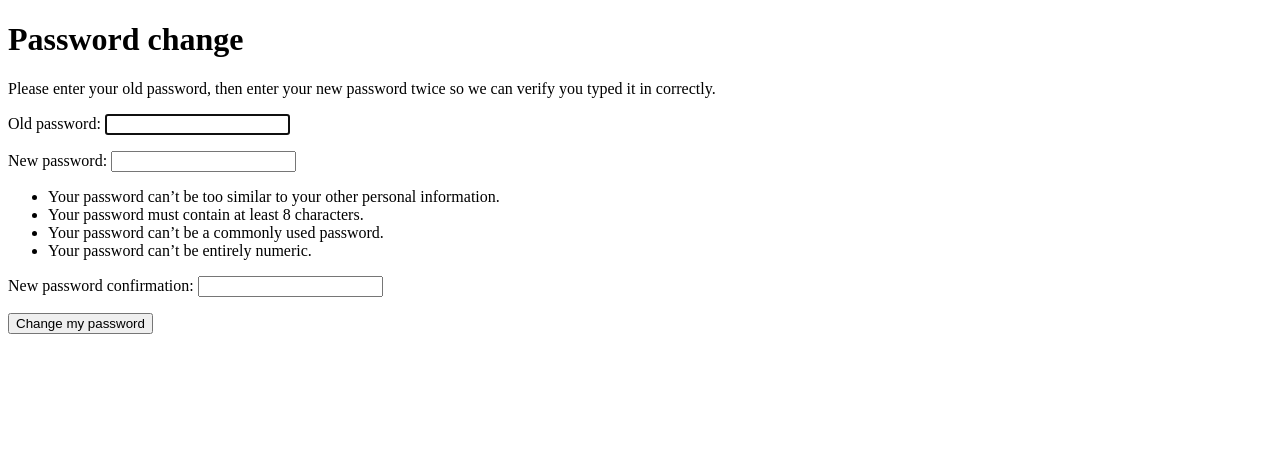
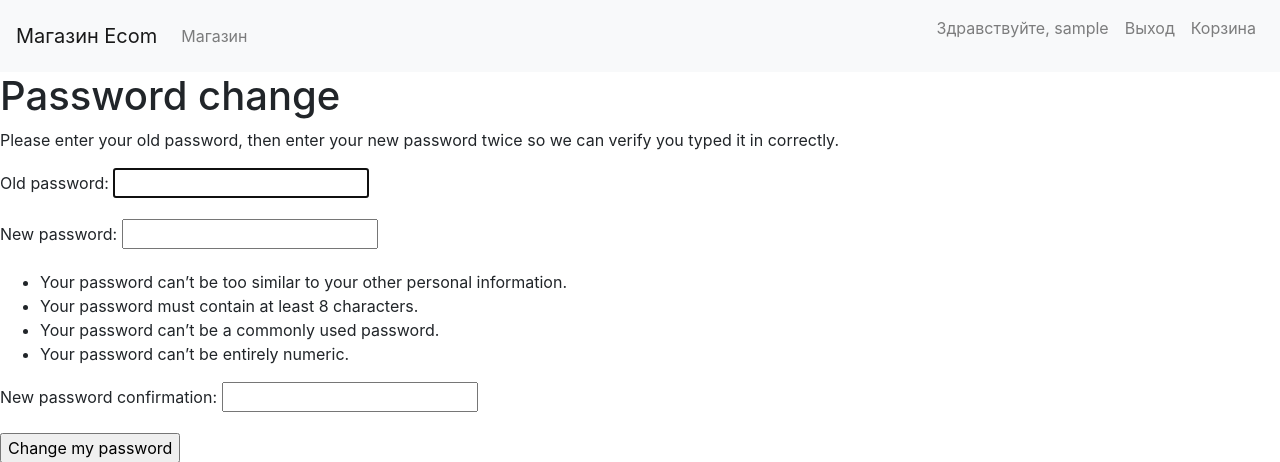
Before and after one commit to ikizey/ecom_t, a Django app: a page that uses templates/base.html in a window 1280 px wide. Shown: the top 462 px of the page. Run offline with Django 3.2, Linux system fonts and the light colour scheme; the visitor is signed in with stand-in values (Sample User, id 1); some libraries are stand-ins or nearby versions.

Commit message:
added bootstrap to base template

```diff
--- a/templates/base.html
+++ b/templates/base.html
@@ -1,16 +1,75 @@
-<!DOCTYPE html>
-<html>
+<!doctype html>
+<html lang="en">
 
 <head>
+    <title>{% block title %}{% endblock title %}</title>
+
+    <!-- Required meta tags -->
     <meta charset="utf-8">
-    <title>{% block title %}TODO App{% endblock title %}</title>
+    <meta name="viewport" content="width=device-width, initial-scale=1, shrink-to-fit=no">
+
+    <!-- Bootstrap CSS -->
+    <link rel="stylesheet" href="https://stackpath.bootstrapcdn.com/bootstrap/4.5.1/css/bootstrap.min.css"
+        integrity="sha384-VCmXjywReHh4PwowAiWNagnWcLhlEJLA5buUprzK8rxFgeH0kww/aWY76TfkUoSX" crossorigin="anonymous">
 </head>
 
 <body>
+
+    <nav class="navbar sticky-top navbar-expand-lg navbar-light bg-light">
+
+        <a class="navbar-brand" href="{% url 'home' %}">Магазин Ecom</a>
+
+        <button class="navbar-toggler" type="button" data-toggle="collapse" data-target="#navbarSupportedContent"
+            aria-controls="navbarSupportedContent" aria-expanded="false" aria-label="Toggle navigation">
+            <span class="navbar-toggler-icon"></span>
+        </button>
+
+        <div class="collapse navbar-collapse" id="navbarSupportedContent">
+            <ul class="navbar-nav mr-auto">
+                <li class="nav-item">
+                    <a class="nav-link" href="{% url 'home' %}">Магазин</a>
+                </li>
+            </ul>
+            <ul class="navbar-nav">
+
+                {% if user.is_authenticated %}
+                <li class="nav-item">
+                    <p class="nav-link">Здравствуйте, {{ user }}</p>
+                </li>
+                <li class="nav-item">
+                    <a href="{% url 'logout' %}" class="nav-link">Выход</a>
+                </li>
+                <li class="nav-item">
+                    <a class="nav-link" href="{%url 'cart' %}">Корзина</a>
+                </li>
+                {% else %}
+                <li class="nav-item">
+                    <a class="btn btn-primary" href="{%url 'login' %}">Войти</a>
+                </li>
+                <li class="nav-item">
+                    <a class="btn btn-secondary" href="{%url 'signup' %}">Регистрация</a>
+                </li>
+                {% endif %}
+
+            </ul>
+
+        </div>
+    </nav>
+
     <main>
-        {% block content %}
-        {% endblock content %}
+        {% block content %}{% endblock content %}
     </main>
+
+    <!-- Optional JavaScript for Bootstrap -->
+    <script src="https://code.jquery.com/jquery-3.5.1.slim.min.js"
+        integrity="sha384-DfXdz2htPH0lsSSs5nCTpuj/zy4C+OGpamoFVy38MVBnE+IbbVYUew+OrCXaRkfj"
+        crossorigin="anonymous"></script>
+    <script src="https://cdn.jsdelivr.net/npm/popper.js@1.16.1/dist/umd/popper.min.js"
+        integrity="sha384-9/reFTGAW83EW2RDu2S0VKaIzap3H66lZH81PoYlFhbGU+6BZp6G7niu735Sk7lN"
+        crossorigin="anonymous"></script>
+    <script src="https://stackpath.bootstrapcdn.com/bootstrap/4.5.1/js/bootstrap.min.js"
+        integrity="sha384-XEerZL0cuoUbHE4nZReLT7nx9gQrQreJekYhJD9WNWhH8nEW+0c5qq7aIo2Wl30J"
+        crossorigin="anonymous"></script>
 </body>
 
 </html>
```
